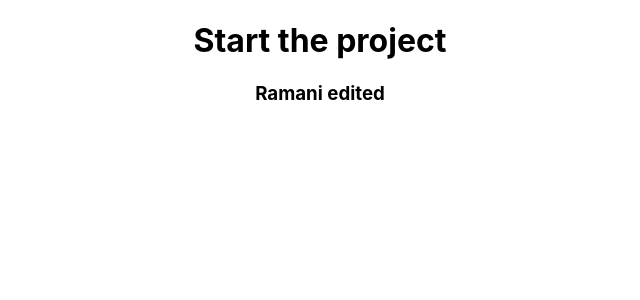
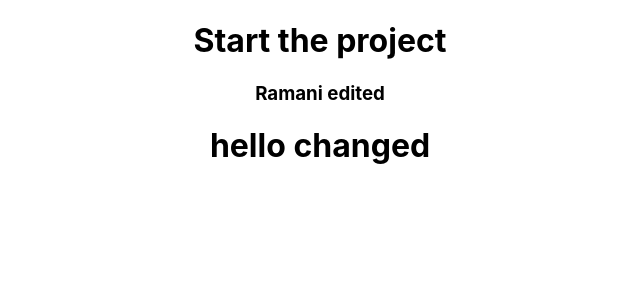
Before and after one commit to srinisanth93/Project01, a React (Create React App) app: page / in a window 1280 px wide. Shown: the top 300 px of the page, without its empty margins (320-960 px from the left). Built offline with nearby package versions, Linux system fonts and the light colour scheme.

Commit message:
Update App.js
changed

```diff
--- a/src/App.js
+++ b/src/App.js
@@ -6,6 +6,7 @@ function App() {
     <div className="App">
      <h1>Start the project</h1>
      <h3>Ramani edited</h3>
+     <h1>hello changed</h1>
     </div>
   );
 }
```
